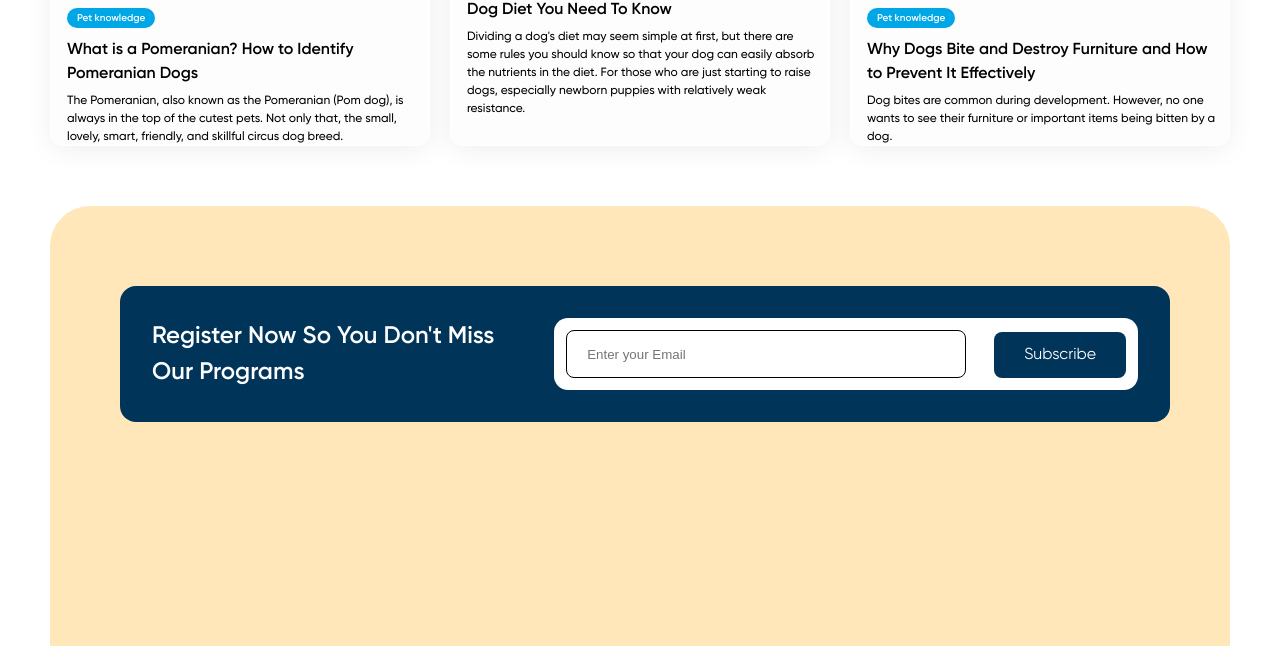
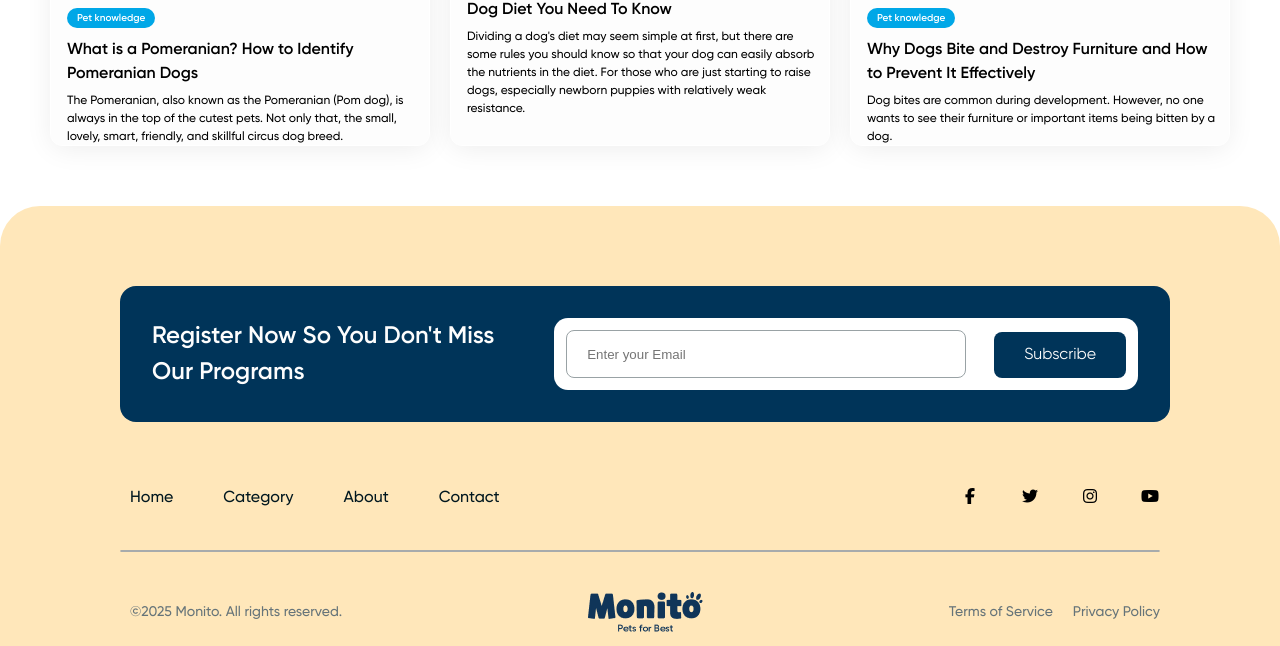
Before and after one commit to Aziza5111/Monito-project, a plain HTML site: page index.html in a window 1280 px wide. Shown: the part 4301-4947 px from the top of the page. Drawn offline with Linux system fonts and the light colour scheme.

Commit message:
Project finished

```diff
--- a/index.html
+++ b/index.html
@@ -668,6 +668,29 @@
             />
             <a href="#" class="subscribe-btn">Subscribe</a>
           </div>
+          <div class="footer-nav">
+            <ul class="body16-medium">
+              <li><a href="#">Home</a></li>
+              <li><a href="#">Category</a></li>
+              <li><a href="#">About</a></li>
+              <li><a href="#">Contact</a></li>
+            </ul>
+            <div class="our-social-networks">
+              <a href="#"><i class="fa-brands fa-facebook-f"></i></a>
+              <a href="#"><i class="fa-brands fa-twitter"></i></a>
+              <a href="#"><i class="fa-brands fa-instagram"></i></a>
+              <a href="#"><i class="fa-brands fa-youtube"></i></a>
+            </div>
+          </div>
+          <div class="horizontal"></div>
+          <div class="footer-end">
+            <p class="body14-medium">&copy;2025 Monito. All rights reserved.</p>
+            <img src="/SRC/Monito-icons/Frame.png" alt="Frame" />
+          <div class="privacy">
+              <a href="#" class="body14-medium">Terms of Service</a>
+            <a href="#" class="body14-medium">Privacy Policy</a>
+          </div>
+          </div>
         </div>
       </div>
     </footer>
--- a/styles/sass/Partials/_footer.scss
+++ b/styles/sass/Partials/_footer.scss
@@ -1,11 +1,11 @@
 #footer {
+  background-color: #ffe7ba;
+  border-top-left-radius: 40px;
+  border-top-right-radius: 40px;
   .footer {
     width: 1440px;
     height: 440px;
     margin-top: 60px;
-    background-color: #ffe7ba;
-    border-top-left-radius: 40px;
-    border-top-right-radius: 40px;
     position: relative;
   }
 
@@ -35,7 +35,7 @@
         width: 400px;
         height: 48px;
         border-radius: 50px;
-        border: 1px solid black;
+        border: 1px solid #99a2a5;
         border-radius: 8px;
         padding: 0 20px;
         margin: 12px;
@@ -57,4 +57,43 @@
       }
     }
   }
+
+  .footer-nav {
+    @include flex-between;
+    align-items: center;
+    margin: 200px 10px 0;
+  }
+  .body16-medium {
+    color: #00171f;
+    @include flex-center;
+    gap: 50px;
+  }
+  .our-social-networks {
+    @include flex-center;
+    gap: 40px;
+  }
+  .horizontal {
+    border: 1px solid #a7abac;
+    border-radius: 1px;
+    width: 1040px;
+    height: 0.5px;
+    margin-top: 40px;
+  }
+  .footer-end {
+    @include flex-between;
+    align-items: center;
+    margin: 40px 130px;
+
+    p {
+      margin-left: -120px;
+    }
+    .privacy {
+      @include flex-center;
+      gap: 20px;
+      margin-right: -120px;
+    }
+    .body14-medium {
+      color: #667479;
+    }
+  }
 }
```
Also changed, not shown: SRC/Monito-icons/Facebook - Negative.png (deleted), SRC/Monito-icons/Instagram - Negative.png (deleted), SRC/Monito-icons/Twitter - Negative.png (deleted), SRC/Monito-icons/YouTube - Negative.png (deleted), styles/css/main.css, 1 other file.
